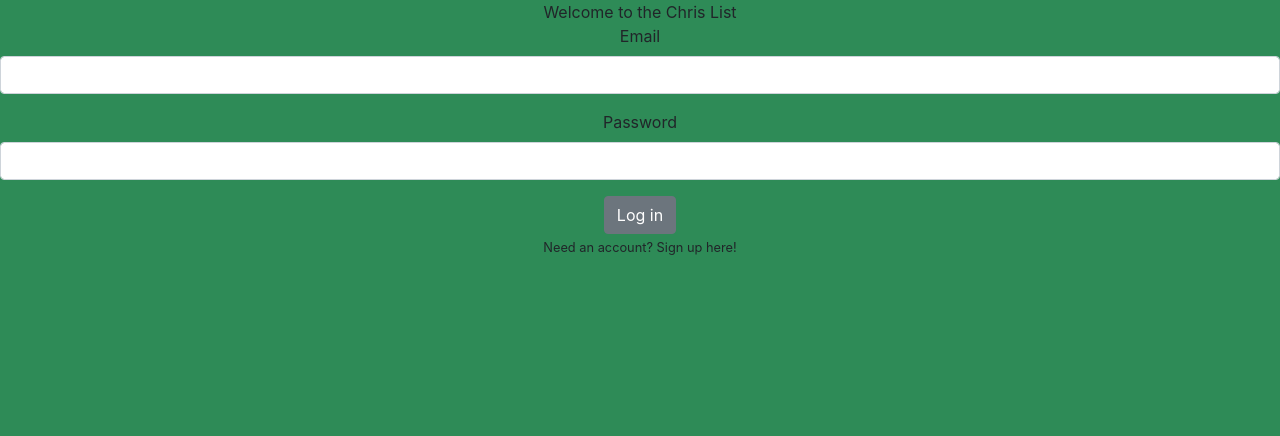
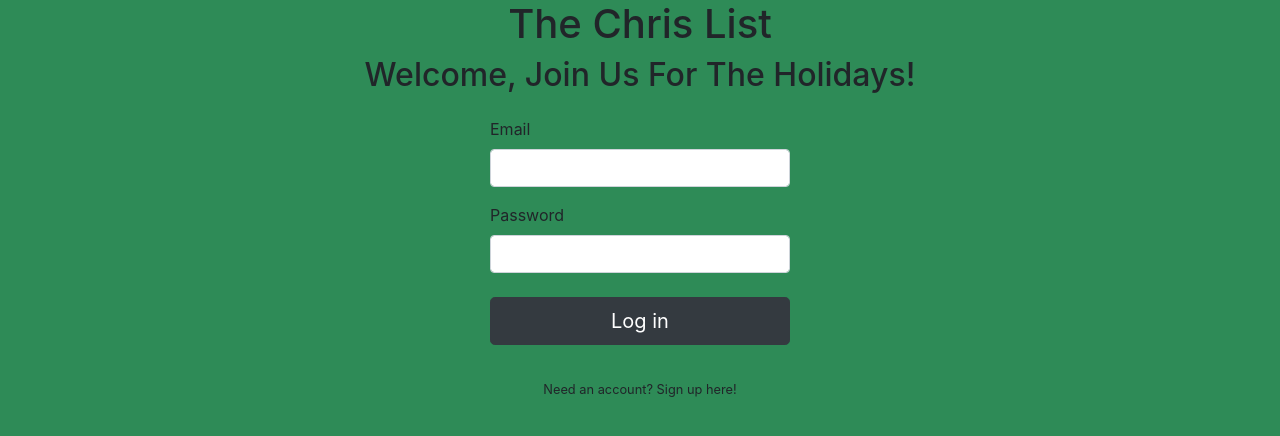
Before and after one commit to BGeil/ChrisList-react, a React (Create React App) app: page / in a window 1280 px wide. Shown: the top 436 px of the page. Built offline with nearby package versions, Linux system fonts and the light colour scheme.

Commit message:
centered login and registered form

```diff
--- a/src/App.css
+++ b/src/App.css
@@ -1,40 +1,9 @@
-.App {
-  text-align: center;
-}
-
-.App-logo {
-  height: 40vmin;
-  pointer-events: none;
-}
-
-@media (prefers-reduced-motion: no-preference) {
-  .App-logo {
-    animation: App-logo-spin infinite 20s linear;
-  }
-}
-
-.App-header {
-  background-color: #282c34;
-  min-height: 100vh;
-  display: flex;
-  flex-direction: column;
-  align-items: center;
-  justify-content: center;
-  font-size: calc(10px + 2vmin);
-  color: white;
-}
-
-.App-link {
-  color: #61dafb;
-}
-
-@keyframes App-logo-spin {
-  from {
-    transform: rotate(0deg);
-  }
-  to {
-    transform: rotate(360deg);
-  }
+.login-form {
+  width: 100%;
+  max-width: 330px;
+  padding: 15px;
+  margin: auto;
+  height: 100%;
 }
 
 body {
--- a/src/LoginRegisterForm/index.js
+++ b/src/LoginRegisterForm/index.js
@@ -65,9 +65,14 @@ class LoginRegisterForm extends Component{
     	<div>
 
             <header>
-	           Welcome to the Chris List
+            	<h1 className="text-center">
+		           The Chris List
+	            </h1>
+	            <h2 className="text-center">
+	            	Welcome, Join Us For The Holidays!
+	            </h2>
             </header>
-			<Form onSubmit={this.handleSubmit}>
+			<Form  className="login-form" onSubmit={this.handleSubmit}>
 	    	 {
 		        this.state.action === "register"
 		        ?
@@ -105,14 +110,18 @@ class LoginRegisterForm extends Component{
 				        <Input type="password" name="password" id="password" value={this.state.password}
 			                onChange={this.handleChange} />
 				      </FormGroup>
-		      <Button type="Submit">{this.state.action === "register" ? "Register" : "Log in" }</Button>
+		      <Button className="btn-lg btn-dark btn-block mt-4" type="Submit">{this.state.action === "register" ? "Register" : "Log in" }</Button>
 		    </Form>
 		    {
 			  this.state.action === "register"
 			  ?
-			  <small >Already have an account? Log in <span onClick={this.switchForm}>here</span>.</small>
+			  <div className="text-center pt-3">
+			  <small>Already have an account? Log in <span onClick={this.switchForm}>here</span>.</small>
+			  </div>
 			  :
-			  <small >Need an account? Sign up <span onClick={this.switchForm}>here</span>!</small>
+			  <div className="text-center pt-3">
+			  <small>Need an account? Sign up <span onClick={this.switchForm}>here</span>!</small>
+			  </div>
 		    }
 	    </div>
   );
```
